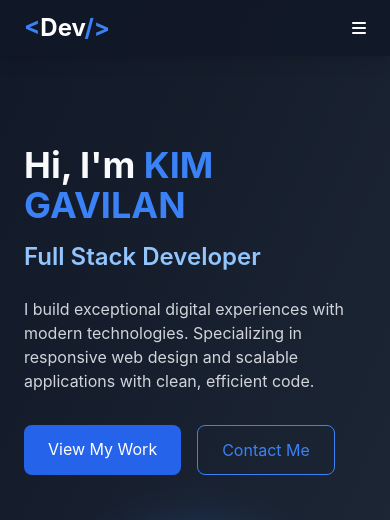
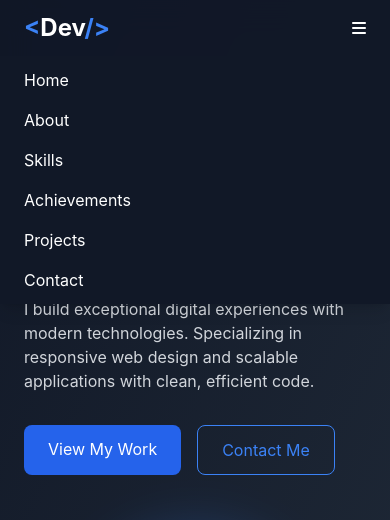
Before and after one commit to Garu321/Portfolio, a plain HTML site: page index.html in a window 390 px wide. Both pictures are taken after a click on the button 359 px from the left and 28 px from the top of the page. Shown: the top 520 px of the page. Drawn offline with nearby package versions, Linux system fonts and the light colour scheme.

Commit message:
Update index.html

```diff
--- a/index.html
+++ b/index.html
@@ -3,7 +3,7 @@
 <head>
     <meta charset="UTF-8">
     <meta name="viewport" content="width=device-width, initial-scale=1.0">
-    <title>Dev Portfolio | Dark Blue Theme</title>
+    <title>Dev Portfolio</title>
     <script src="https://cdn.tailwindcss.com"></script>
     <link rel="stylesheet" href="https://cdnjs.cloudflare.com/ajax/libs/font-awesome/6.4.0/css/all.min.css">
     <link rel="stylesheet" href="https://cdn.jsdelivr.net/npm/swiper@10/swiper-bundle.min.css" />
@@ -435,5 +435,13 @@
         },
     });
 
+  const menuBtn = document.getElementById('mobile-menu-button');
+  const mobileMenu = document.getElementById('mobile-menu');
+
+  menuBtn.addEventListener('click', () => {
+    mobileMenu.classList.toggle('hidden');
+  });
+
+
 
 </script>
```
